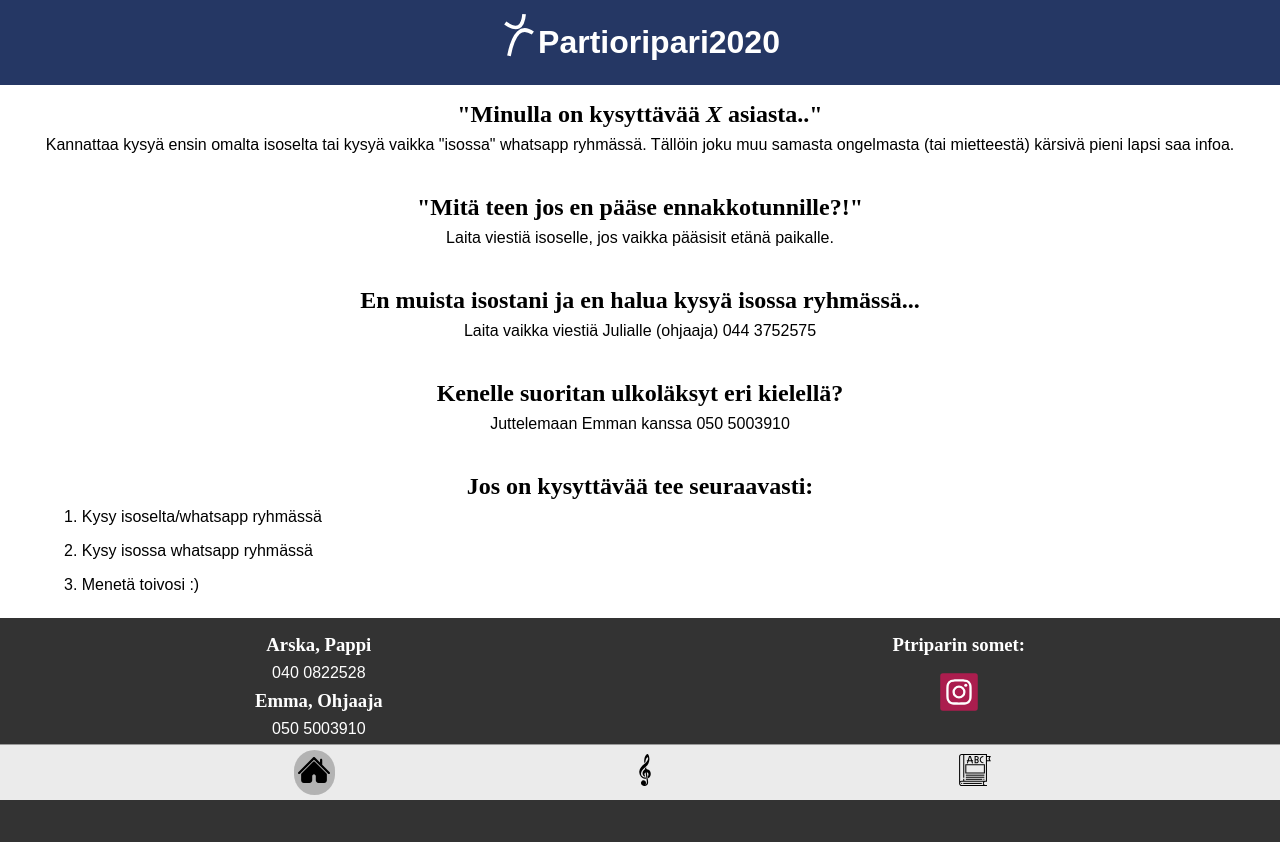
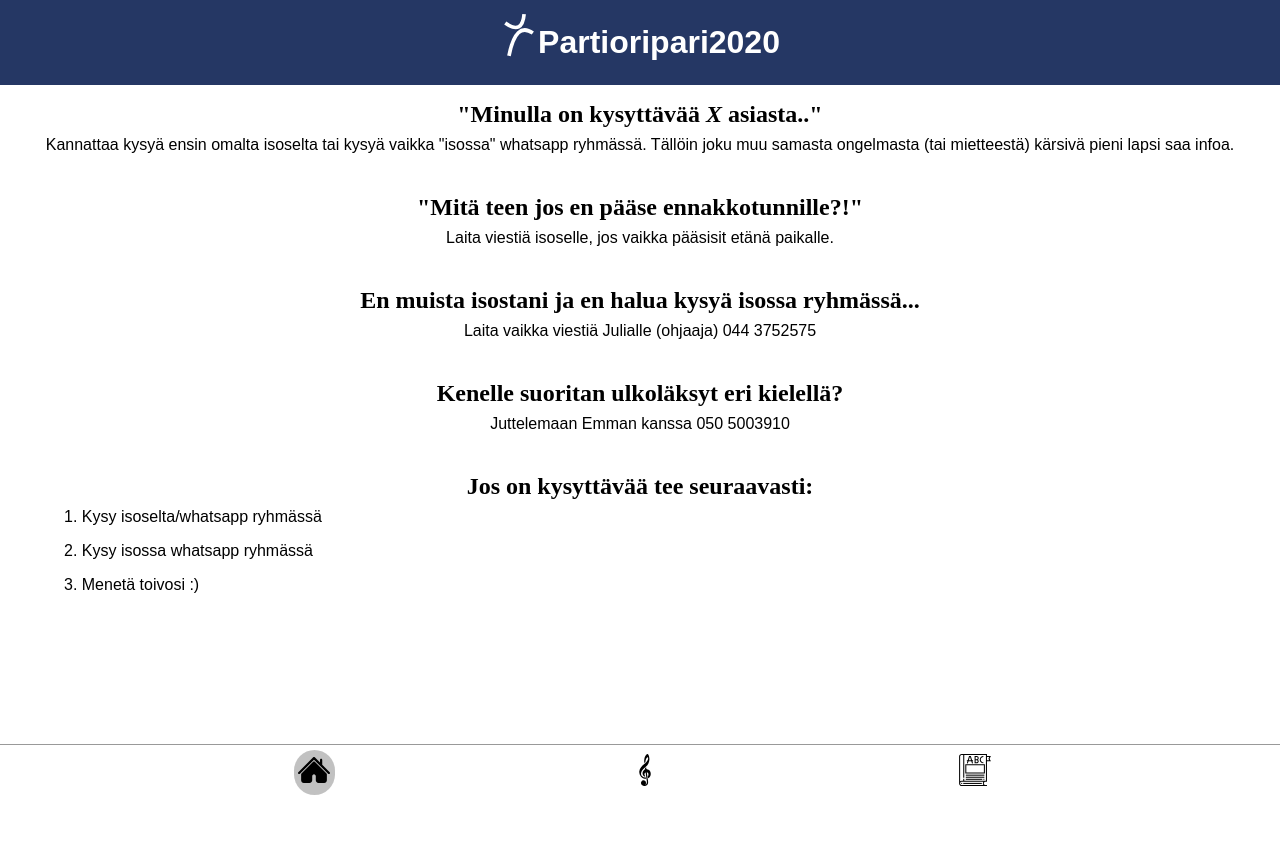
Before and after one commit to seppomiranda/ptripari2020, a plain HTML site: page index.html in a window 1280 px wide. After the commit the page ends 800 px from the top, so only its background shows below. Drawn offline with Linux system fonts and the light colour scheme.

Commit message:
kattoo ny

```diff
--- a/css/main.scss
+++ b/css/main.scss
@@ -73,23 +73,6 @@ section {
 #markus-teht {
     padding: 1rem;
 }
-
-footer {
-    display: flex;
-    justify-content: space-around;
-    background-color: #333;
-    padding-bottom: 5rem;
-
-    section {
-        color: #fff;
-
-        img {
-            width: 2.5rem;
-            margin: 1rem;
-        }
-    }
-}
-
 
 // Laulut sivun css
 
--- a/index.html
+++ b/index.html
@@ -61,21 +61,6 @@
       </a>
     </nav>
 
-    <footer>
-      <section>
-        <h3>Arska, Pappi</h3>
-        <p>040 0822528</p>
-        <h3>Emma, Ohjaaja</h3>
-        <p>050 5003910</p>
-      </section>
-      <section>
-        <h3>Ptriparin somet:</h3>
-        <a href="https://www.instagram.com/arskanopetuslapset/?hl=fi">
-          <img src="./images/kuvakkeet/ig-color.svg" alt="Instagramkuvake">
-        </a>
-      </section>
-    </footer>
-
     <script src="./main.js"></script>
 </body>
 </html>
--- a/sw_cached_site.js
+++ b/sw_cached_site.js
@@ -6,9 +6,7 @@ const cacheAssets = [
     'opiskelut.html',
     'main.js',
     '/css/main.css',
-    '/images/kuvakkeet/ig-color.svg',
     '/images/kuvakkeet/kirja.svg',
-    '/images/kuvakkeet/logo.svg',
     '/images/kuvakkeet/logoB.svg',
     '/images/kuvakkeet/nuotti.svg',
     '/images/kuvakkeet/koti.svg'
```
Also changed, not shown: css/main.css, images/kappaleet/meilleAurinkoPaistaa1.PNG (deleted), images/kappaleet/meilleAurinkoPaistaa2&3.PNG (deleted), images/kappaleet/samaTaivas-samaMaa1.PNG (deleted), images/kappaleet/samaTaivas-samaMaa2&3.PNG (deleted), images/kappaleet/tartuKateenJumalan1.PNG (deleted), images/kappaleet/tartuKateenJumalan2&3.PNG (deleted), images/kappaleet/tuleNuotionLoimuun1.PNG (deleted), images/kappaleet/tuleNuotionLoimuun2&3.PNG (deleted), images/kuvakkeet/ig-color.svg (deleted), 1 other file.
